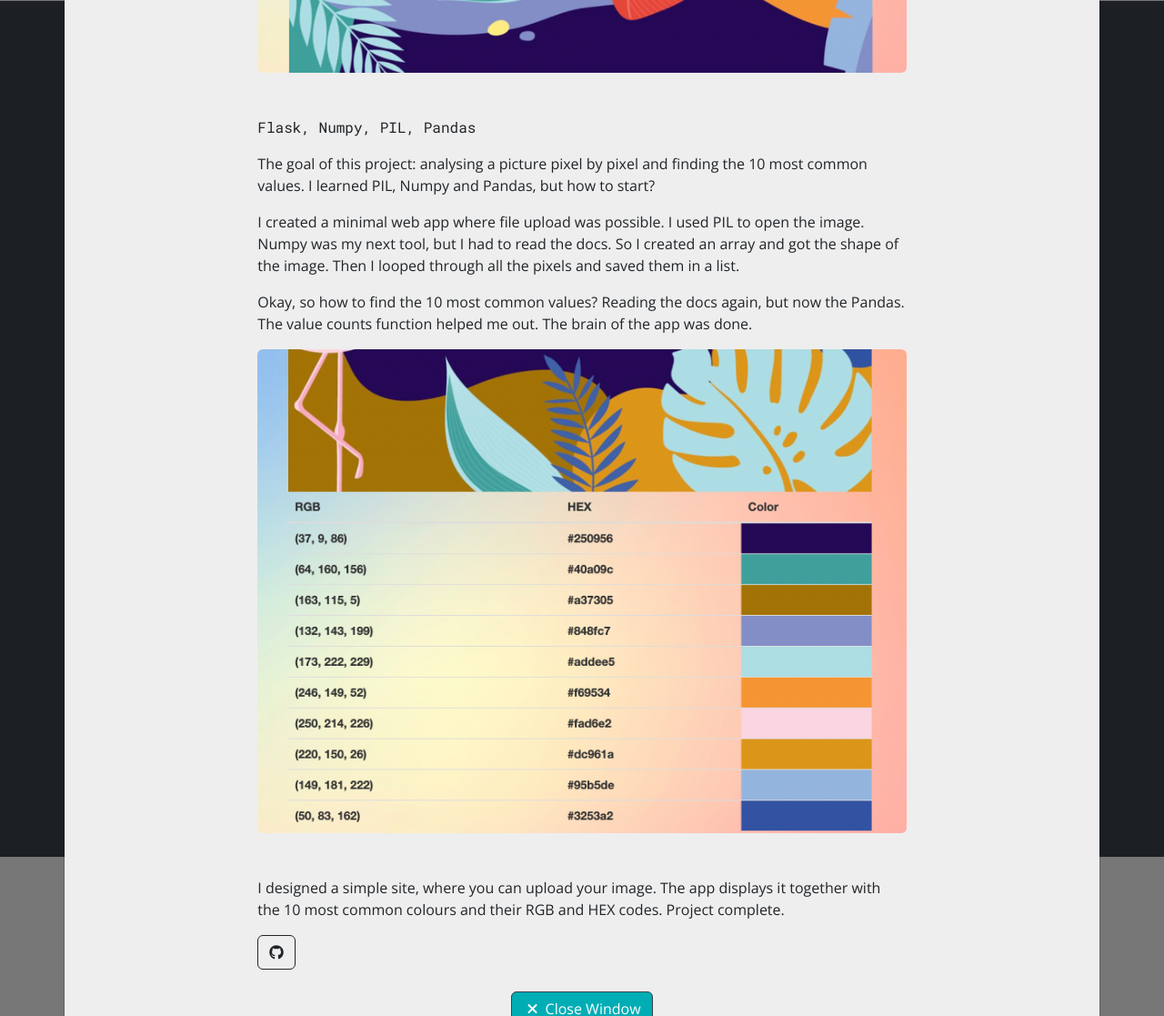
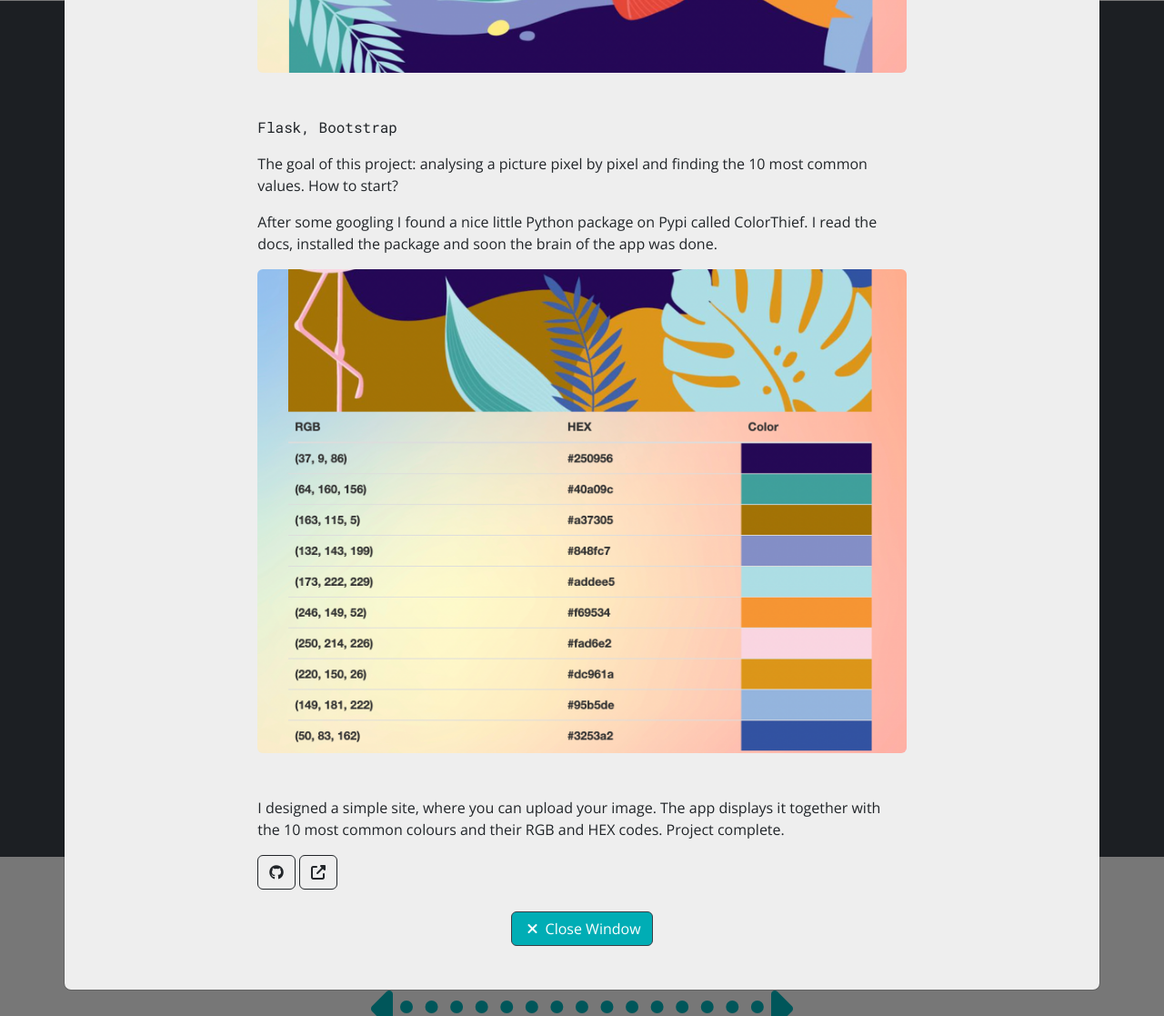
Before and after one commit to tuzogep/peter-portfolio, a Flask app: page / in a window 1280 px wide, after a click that opens the changed part. Shown: the part 730-1847 px from the top of the page at 91% size. Run offline with Flask 2, Linux system fonts and the light colour scheme; some libraries are stand-ins or nearby versions.

Commit message:
Update Image Colour Palette Generator text and add link

```diff
--- a/templates/index.html
+++ b/templates/index.html
@@ -651,24 +651,19 @@
                   <img class="img-fluid rounded mb-5" src="{{ url_for('static', filename='assets/img/portfolio/color_palette_01.png')}}" alt="Image_Colour_Palette_Generator screenshot 01" />
                   <!-- Portfolio Modal - Text-->
                   <div class="mb-4 text-start">
-                    <p class="modal-sub">Flask, Numpy, PIL, Pandas</p>
+                    <p class="modal-sub">Flask, Bootstrap</p>
                     <p>The goal of this project: analysing a picture pixel by
-                      pixel and finding the 10 most common values. I learned
-                      PIL, Numpy and Pandas, but how to start?</p>
-                    <p>I created a minimal web app where file upload was
-                      possible. I used PIL to open the image. Numpy was my next
-                      tool, but I had to read the docs. So I created an array
-                      and got the shape of the image. Then I looped through all
-                      the pixels and saved them in a list.</p>
-                    <p>Okay, so how to find the 10 most common values? Reading
-                      the docs again, but now the Pandas. The value counts
-                      function helped me out. The brain of the app was done. </p>
+                      pixel and finding the 10 most common values. How to start?</p>
+                    <p>After some googling I found a nice little Python package on Pypi called ColorThief.
+                    I read the docs, installed the package and soon the brain of the app was done.</p>
                       <img class="img-fluid rounded mb-5" src="{{ url_for('static', filename='assets/img/portfolio/color_palette_02.png')}}" alt="Image_Colour_Palette_Generator screenshot 02" />
                     <p>I designed a simple site, where you can upload your
                       image. The app displays it together with the 10 most
                       common colours and their RGB and HEX codes. Project
                       complete.</p>
                     <a class="btn btn-outline-dark btn-social" href="https://github.com/tuzogep/Image_Colour_Palette_Generator" target="_blank"><i class="fa-brands fa-github"></i></a>
+                    <a class="btn btn-outline-dark btn-social" href="https://image-colour-palette.herokuapp.com" target="_blank"><i class="fa-solid fa-up-right-from-square"></i></a>
+
                   </div>
                   <button class="btn btn-primary  close-modal" data-bs-dismiss="modal">
                     <i class="fas fa-xmark fa-fw"></i>
```
